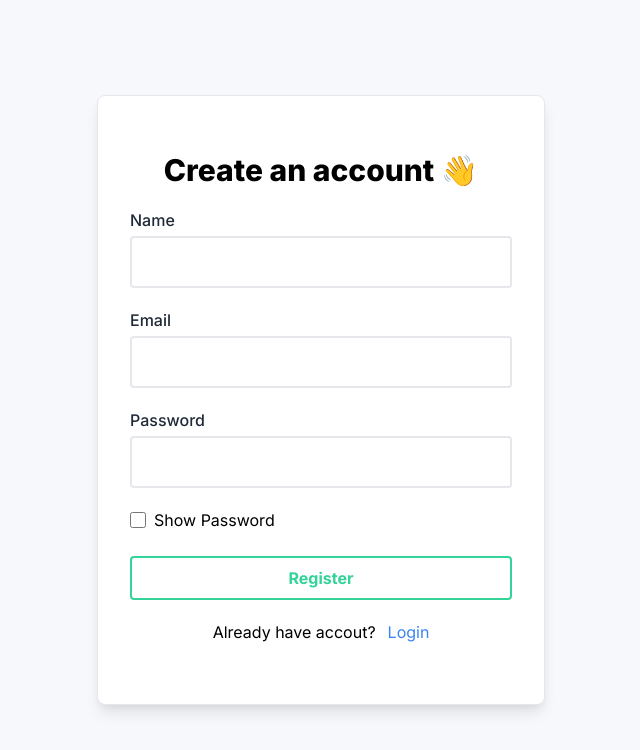
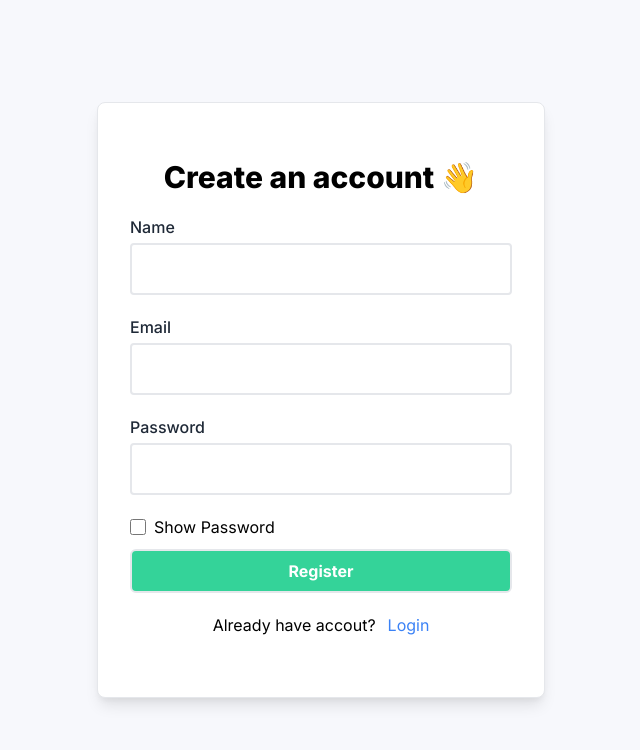
Before and after one commit to RohithChittibommala/iiitv-classroom, a React (Vite) app: page /register in a window 1280 px wide. Shown: the top 750 px of the page, without its empty margins (319-959 px from the left). Built offline with nearby package versions, Linux system fonts and the light colour scheme.

Commit message:
add conformatio route

```diff
--- a/src/App.jsx
+++ b/src/App.jsx
@@ -15,6 +15,7 @@ import ApprovedCoursesPage from "./components/pages/ApprovedCoursesPage";
 import PendingCourses from "./components/PendingCourses";
 import ProfilePage from "./components/pages/ProfilePage";
 import SubmissionsView from "./components/pages/SubmissionsView";
+import Conformation from "./components/pages/Conformation";
 
 function App() {
   const role = useSelector((state) => state.user.role);
@@ -112,6 +113,16 @@ function App() {
             </NotAllowedIfLoggedIn>
           }
         />
+
+        <Route
+          path="/conformation/:token"
+          element={
+            <NotAllowedIfLoggedIn redirectTo="/">
+              <Conformation />
+            </NotAllowedIfLoggedIn>
+          }
+        />
+
         <Route path="*" element={<Navigate to="/" />} />
       </Routes>
     </div>
--- a/src/components/pages/Conformation.jsx
+++ b/src/components/pages/Conformation.jsx
@@ -1,7 +1,40 @@
 import React from "react";
+import { useMutation } from "react-query";
+import { useNavigate, useParams } from "react-router-dom";
+import { toast } from "react-toastify";
+import api from "../../network";
+import DisplayMsg from "../DisplayMessage";
+import Loading from "../Loading";
 
 function Conformation() {
-  return <div></div>;
+  const { token } = useParams();
+
+  const [msg, setMsg] = React.useState("");
+
+  const navigate = useNavigate();
+
+  React.useEffect(() => {
+    verifyUser({ token });
+  }, []);
+
+  const { mutate: verifyUser, isLoading } = useMutation(
+    (data) => api.verifyUser(data),
+    {
+      onSuccess: () => {
+        toast.success("User verified successfully");
+        setTimeout(() => navigate("/login"), 3000);
+        setMsg("User verified successfully");
+      },
+      onError: () => {
+        toast.error("User verification failed");
+        setMsg("User verification failed");
+      },
+    }
+  );
+
+  if (isLoading) return <Loading />;
+
+  return <DisplayMsg msg={msg} />;
 }
 
 export default Conformation;
--- a/src/components/pages/Register.jsx
+++ b/src/components/pages/Register.jsx
@@ -1,10 +1,12 @@
 import React from "react";
 import { Link } from "react-router-dom";
+
+import { useMutation } from "react-query";
 import { useFormik } from "formik";
-
 import * as Yup from "yup";
-
 import InputField from "../InputField";
+import api from "../../network";
+import { toast } from "react-toastify";
 
 const validationSchema = Yup.object().shape({
   name: Yup.string().min(3).max(10).required("Name is required").label("Name"), //.max(10)
@@ -28,8 +30,19 @@ const Register = () => {
     onSubmit: handleSubmit,
   });
 
+  const { mutate, isLoading } = useMutation((data) => api.register(data), {
+    onSuccess: () => {
+      toast.info("Verify your email to login");
+    },
+
+    onError: (err) => {
+      const message = err?.response?.data?.message || "Register Failed";
+      toast.error(message);
+    },
+  });
+
   function handleSubmit(values) {
-    values;
+    mutate({ ...values, role: "student" });
     formik.resetForm();
   }
 
@@ -70,14 +83,16 @@ const Register = () => {
           <p className="ml-2">Show Password</p>
         </div>
 
-        <div className="flex justify-center items-center mt-6 ">
-          <button
-            className={"btn success w-full"}
-            onClick={formik.handleSubmit}
-          >
-            Register
-          </button>
-        </div>
+        <button
+          type="submit"
+          disabled={isLoading}
+          onClick={formik.handleSubmit}
+          className={`btn ${
+            isLoading ? "disabled" : "success-filled"
+          } w-full bg-green-400 rounded-md `}
+        >
+          {isLoading ? "Registering You in ...  " : "Register"}
+        </button>
 
         <div className="text-center my-5 flex justify-center space-x-3">
           <p> Already have accout?</p>
--- a/src/network/index.js
+++ b/src/network/index.js
@@ -20,6 +20,9 @@ const api = {
   getCourseDetailsById: (courseId) =>
     axiosInstance.get(`/course/details/${courseId}`),
   getEnrolledCourses: () => axiosInstance.get("/student/enrolled_courses"),
+
+  verifyUser: (user) => axiosInstance.post("/token/verify", user),
+
   getAllInstructors: () => axiosInstance.get("/instructor/all"),
   createCourse: (course) =>
     axiosInstance.post("instructor/create_course", course),
```
Also changed, not shown: 2 other files (tests, documents, lock files or other folders).
